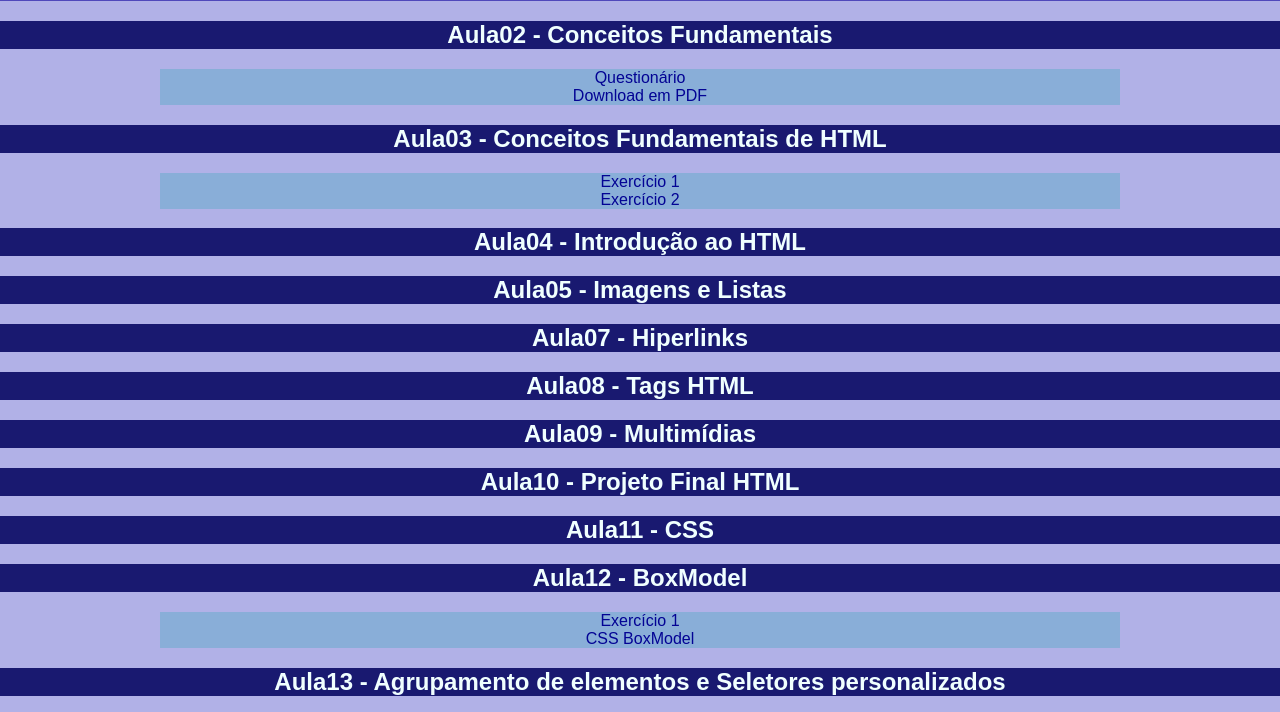
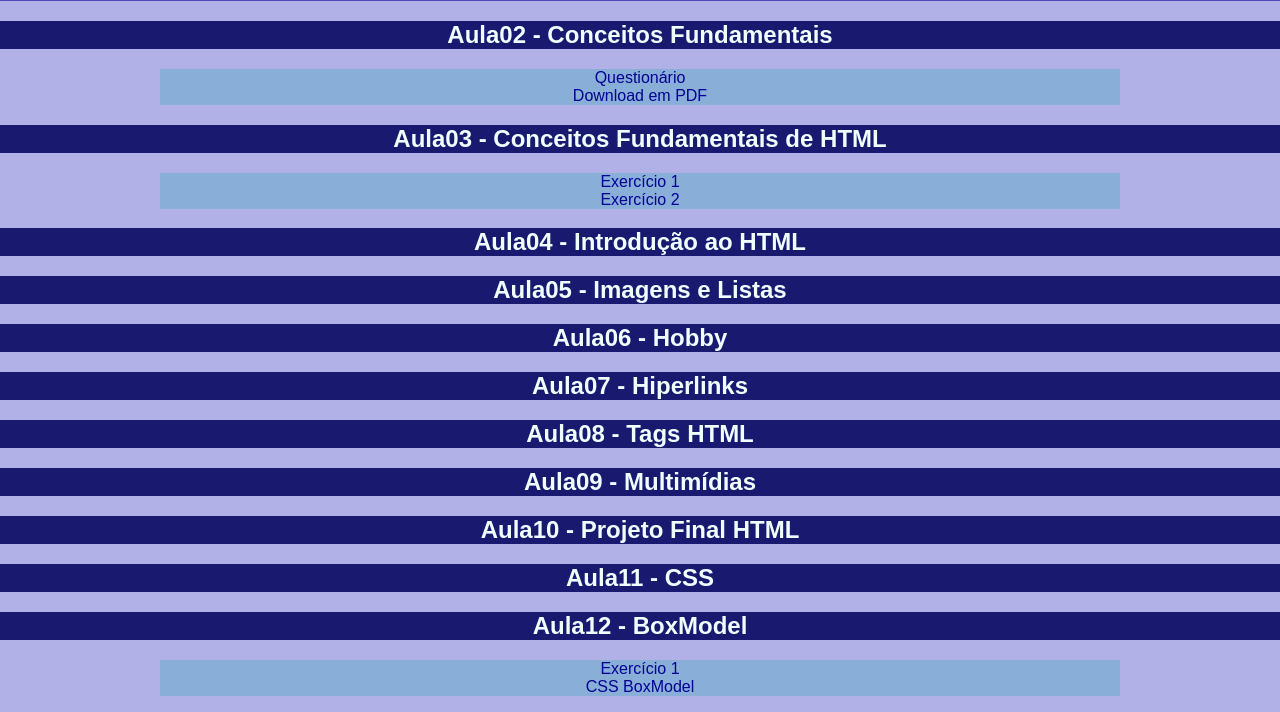
Before and after one commit to EduardoHMBord/Trilha_Aprendizado, a plain HTML site: page index.html in a window 1280 px wide. Shown: the part 79-791 px from the top of the page. Drawn offline with Linux system fonts and the light colour scheme.

Commit message:
Update index.html

```diff
--- a/index.html
+++ b/index.html
@@ -20,6 +20,7 @@
     <a href="Trilha_Aprendizado/Aula03/Ex02.html">Exercício 2</a><br></div>
     <h2><a href="Trilha_Aprendizado/Aula04.html">Aula04 - Introdução ao HTML</a></h2>
     <h2><a href="Trilha_Aprendizado/Aula05_Sintese.html">Aula05 - Imagens e Listas</a></h2>
+    <h2><a href="Trilha_Aprendizado/hobbie_Eduardo_Bordelak.html">Aula06 - Hobby</a></h2>
     <h2><a href="Trilha_Aprendizado/Aula07_Eduardo_Bordelak.html">Aula07 - Hiperlinks</a></h2>
     <h2><a href="Trilha_Aprendizado/Aula08-Eduardo_Bordelak.html">Aula08 - Tags HTML</a></h2>
     <h2><a href="Trilha_Aprendizado/Aula09/aula09.html">Aula09 - Multimídias</a></h2>
```
